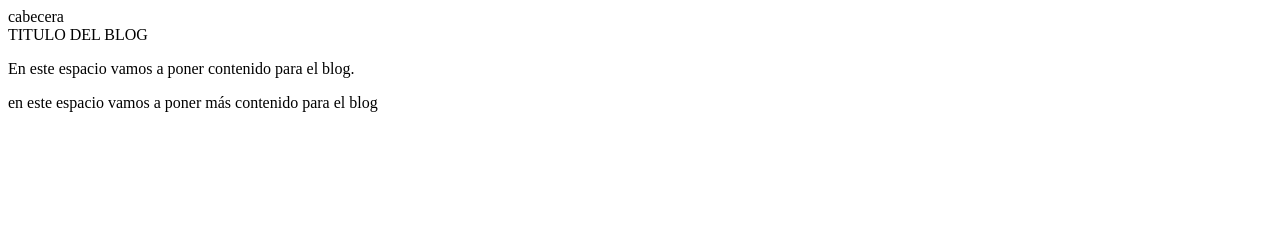
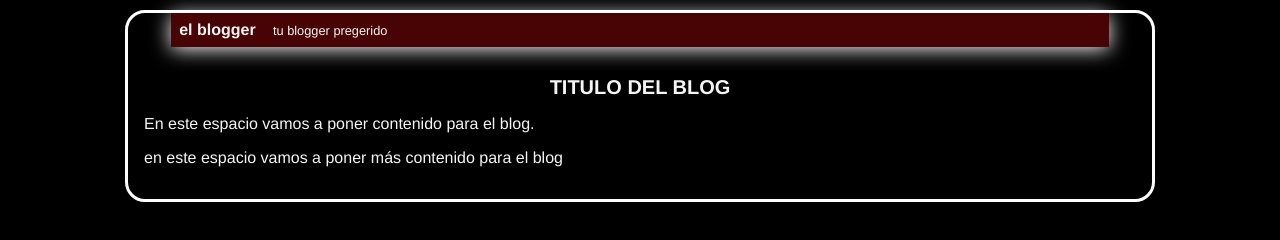
Before and after one commit to estemancas/blog, a plain HTML site: page blog.html in a window 1280 px wide. Drawn offline with Linux system fonts and the light colour scheme.

Commit message:
en este commit se esta agregando todo el css al blog

```diff
--- a/blog.css
+++ b/blog.css
@@ -0,0 +1,38 @@
+body{
+    color: whitesmoke;
+    font-family: Helvetica;
+    font-size: 16px;
+    background-color: black;
+    margin: 0;
+    padding: 0;
+    text-align: center;
+
+}
+#cuerpo{
+    width: 80%;
+    padding: 0;
+    border: 3px solid white;
+    border-radius: 20px;
+    margin: 10px auto;
+    text-align: left;
+}
+#cabecera{
+    width: 90%;
+    background-color: rgb(72, 4, 4);
+    box-shadow:0px 2px 20px 0px white ;
+    margin: 0 auto;
+    font-weight:bold ;
+    padding: 0.5em;
+}
+#cabecera #tagline{
+    padding: 0 0 0 1em;
+    font-weight: normal;
+    font-size: 00.8em;
+}
+#cuerpo h1 {
+    text-align: center;
+    font-size: 20px;
+}
+#post{
+    padding: 1em;
+}
--- a/blog.html
+++ b/blog.html
@@ -6,10 +6,13 @@
     <title>blog de prueba</title>
 </head>
 <body>
-    <div>
-        <div>cabecera</div>
-        <div>TITULO DEL BLOG</div>
-        <div>
+    <div id="cuerpo" >
+        <div id="cabecera">
+             el blogger
+        <span id="tagline">tu blogger pregerido</span>
+        </div>
+        <div id="post">
+            <h1>TITULO DEL BLOG</h1>
             <p>En este espacio vamos a poner contenido para el blog.</p>
             <p>en este espacio vamos a poner más contenido para el blog</p>
         </div>
```
